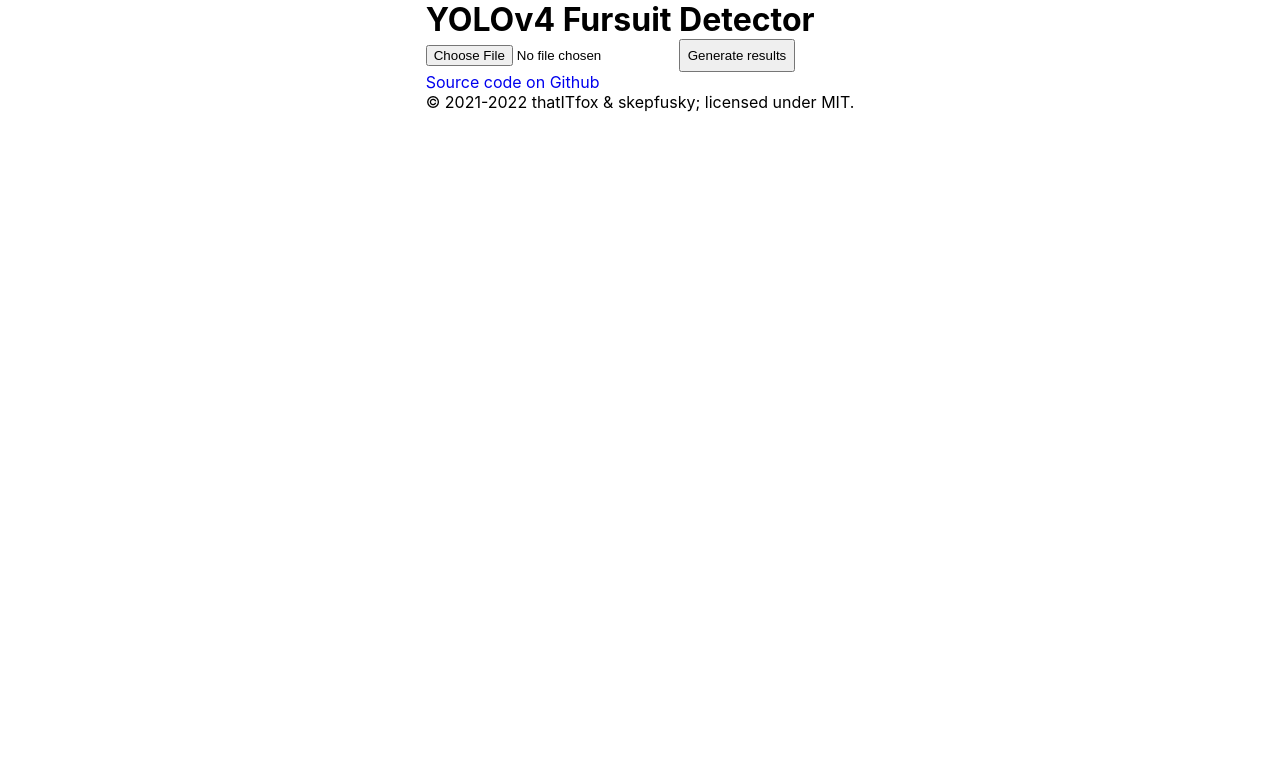
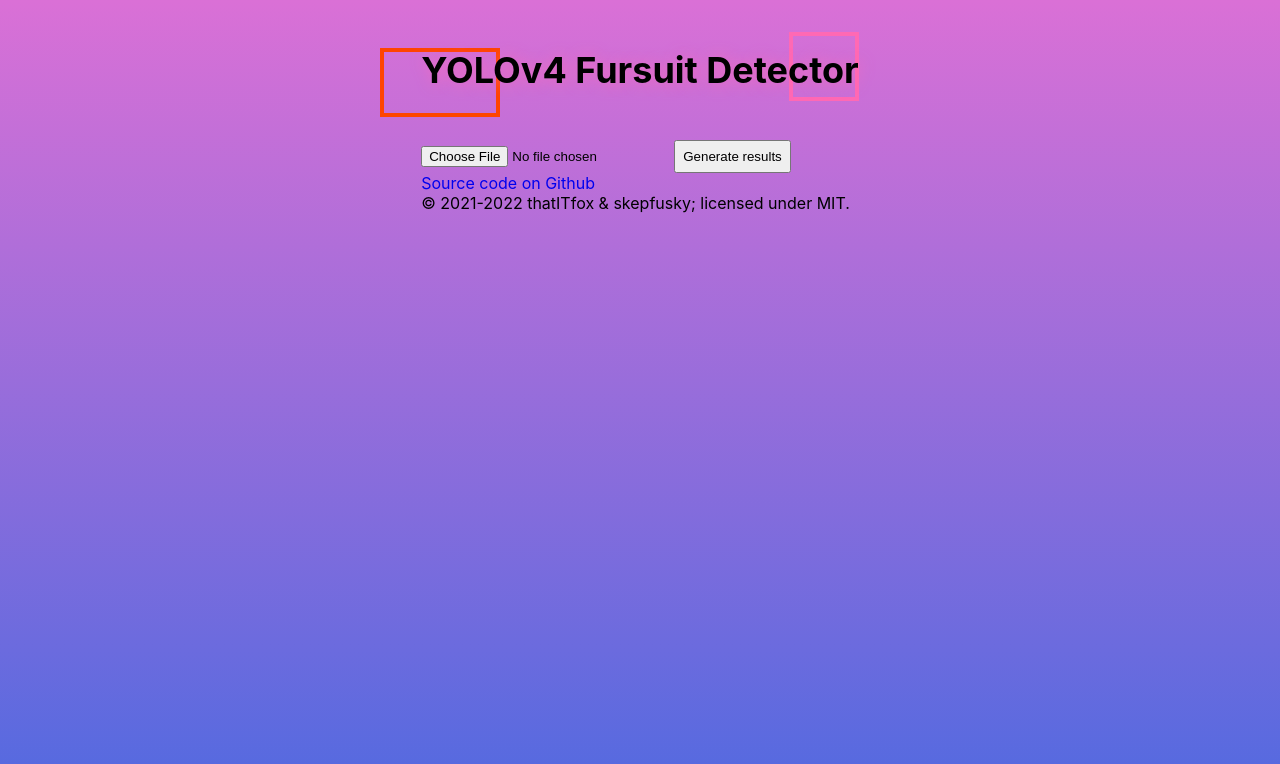
Before and after one commit to fusky-labs/fursuit-detector-web, a React (Create React App) app: page / in a window 1280 px wide. Shown: the top 764 px of the page. Built offline with nearby package versions, Linux system fonts and the light colour scheme.

Commit message:
Adding more attractive layouts

```diff
--- a/src/App.js
+++ b/src/App.js
@@ -1,10 +1,11 @@
-import Footer from './components/AppFooter';
-import Header from './components/AppHeader';
+import AppFooter from './components/AppFooter';
+import AppHeader from './components/AppHeader';
 
 function App() {
   return (
     <div className='app'>
-    <Header/>
+      <div id="backdrop"></div>
+      <AppHeader/>
       <main>
         <div id="container">
           <form>
@@ -13,7 +14,7 @@
           </form>
         </div>
       </main>
-    <Footer />
+      <AppFooter />
     </div>
   );
 }
--- a/src/components/AppHeader.js
+++ b/src/components/AppHeader.js
@@ -1,6 +1,6 @@
 function AppHeader() {
   return(
-    <h1>YOLOv4 Fursuit Detector</h1>
+    <h1 id="top-heading">YOLOv4 Fursuit Detector</h1>
   )
 }
 
--- a/src/index.scss
+++ b/src/index.scss
@@ -1,30 +1,2 @@
-*,
-*::before,
-*::after {
-  margin: 0;
-  padding: 0;
-  box-sizing: border-box;
-}
-
-body {
-  font-family: -apple-system, BlinkMacSystemFont, 'Segoe UI', 'Roboto', 'Oxygen',
-    'Ubuntu', 'Cantarell', 'Fira Sans', 'Droid Sans', 'Helvetica Neue',
-    sans-serif;
-  -webkit-font-smoothing: antialiased;
-  -moz-osx-font-smoothing: grayscale;
-  display: grid;
-  place-items: center;
-}
-
-code {
-  font-family: source-code-pro, Menlo, Monaco, Consolas, 'Courier New',
-    monospace;
-}
-
-a {
-  text-decoration: none;
-}
-
-input[type="submit"], button {
-  padding: 1ex;
-}
+@use 'styles/base';
+@use 'styles/layout';
--- /dev/null
+++ b/src/styles/_base.scss
@@ -0,0 +1,32 @@
+
+*,
+*::before,
+*::after {
+  margin: 0;
+  padding: 0;
+  box-sizing: border-box;
+}
+
+body {
+  font-family: -apple-system, BlinkMacSystemFont, 'Segoe UI', 'Roboto', 'Oxygen',
+    'Ubuntu', 'Cantarell', 'Fira Sans', 'Droid Sans', 'Helvetica Neue',
+    sans-serif;
+  -webkit-font-smoothing: antialiased;
+  -moz-osx-font-smoothing: grayscale;
+  display: grid;
+  place-items: center;
+  overflow-x: hidden;
+}
+
+code {
+  font-family: source-code-pro, Menlo, Monaco, Consolas, 'Courier New',
+    monospace;
+}
+
+a {
+  text-decoration: none;
+}
+
+input[type="submit"], button {
+  padding: 1ex;
+}
--- /dev/null
+++ b/src/styles/_layout.scss
@@ -0,0 +1,37 @@
+#backdrop {
+  width: 100%;
+  height: 70vw;
+  background: linear-gradient(to bottom, orchid, royalblue);
+  position: fixed;
+  left: 0;
+  z-index: -69;
+}
+
+#top-heading {
+  font-size: 2.25rem;
+  padding-block: 3rem;
+  position: relative;
+  text-shadow: 2px 1px 15px rgba(hotpink, 75%);
+
+  &::before, &::after {
+    content: '';
+    display: block;
+    position: absolute;
+    z-index: -1;
+  }
+
+  &::before {
+    left: -2.6rem;
+    width: 120px;
+    height: 69px;
+    border: 4px solid orangered;
+  }
+
+  &::after {
+    right: 0;
+    top: 2rem;
+    width: 70px;
+    height: 69px;
+    border: 4px solid hotpink;
+  }
+}
```
Lines whose indentation alone changed are shown as unchanged.
